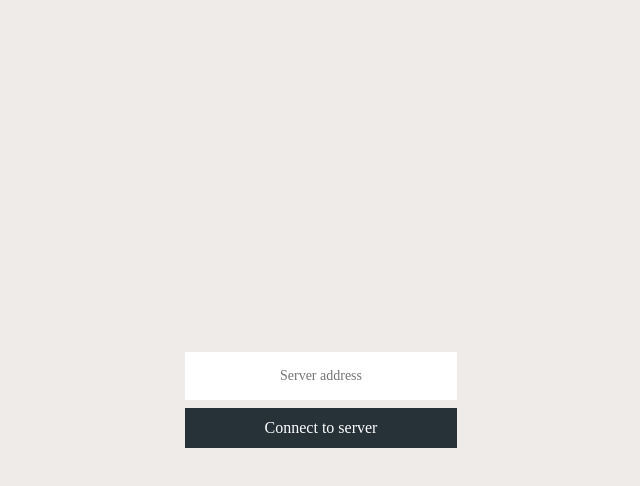
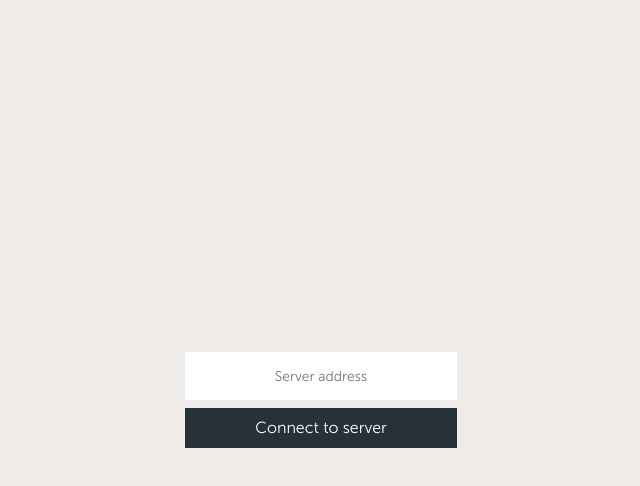
Before and after one commit to jessetvogel/deck-of-cards, a plain HTML site: page docs/index.html in a window 1280 px wide. Shown: the full height of the page, 319-959 px from the left. Drawn offline with Linux system fonts and the light colour scheme; the site is published under a folder, as on GitHub Pages, so addresses that start at the root find nothing.

Commit message:
changed font ref

```diff
--- a/docs/css/style.css
+++ b/docs/css/style.css
@@ -1,6 +1,6 @@
 @font-face {
 	font-family: 'museosans';
-	src: url('/fonts/museosans.ttf');
+	src: url('../fonts/museosans.ttf');
 }
 
 html, body {
```
Also changed, not shown: 1 other file.
